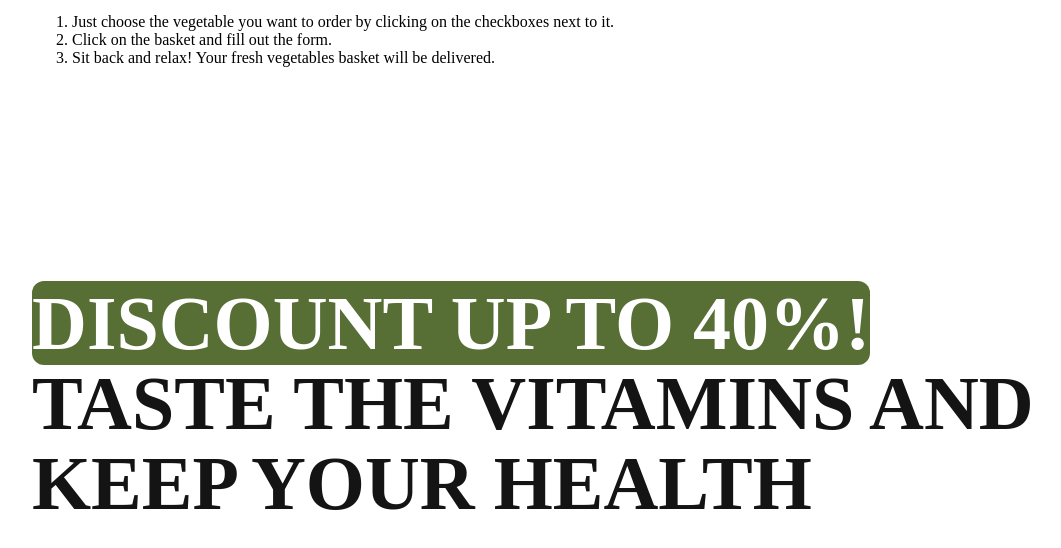
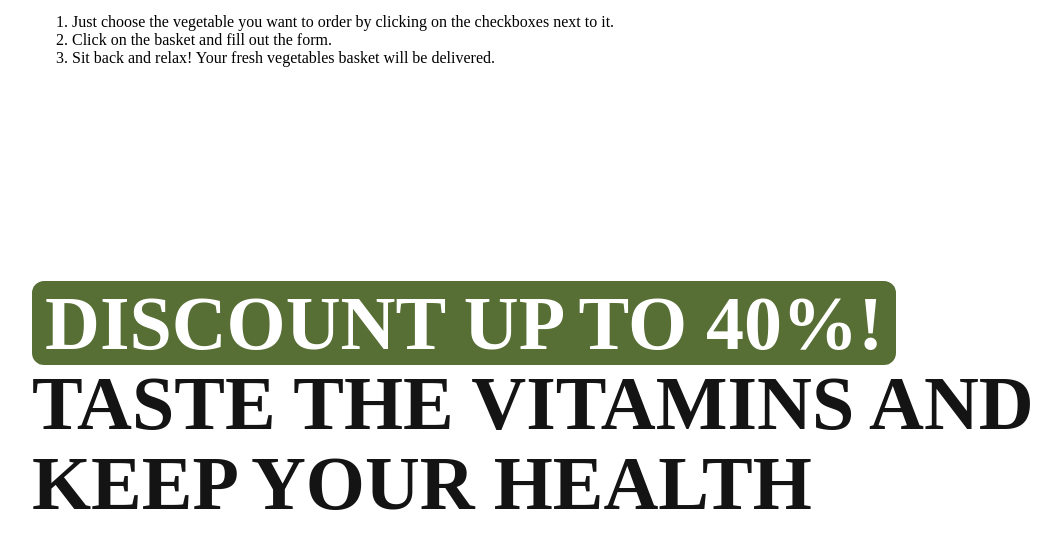
Before and after one commit to Glazunovatomara/Green.Harvest, a plain HTML site: page assets/index.html in a window 1280 px wide. Shown: the part 252-800 px from the top of the page, without its empty margins (76-1137 px from the left). Drawn offline with Linux system fonts and the light colour scheme.

Commit message:
fix:style for section-advertisement__title

```diff
--- a/assets/style/style.css
+++ b/assets/style/style.css
@@ -37,8 +37,8 @@ a {
   color: #141414;
 }
 .section-advertisement__title_background {
-  max-width: 808px;
-  width: 100%;
+  padding-left: 13px;
+  padding-right: 13px;
   color:#FFFFFF;
   background:#576F35;
   border-radius: 12px;
```
